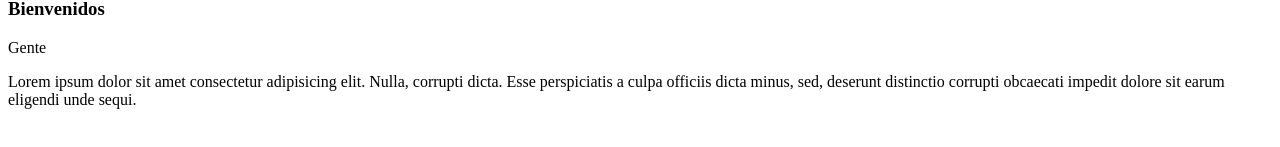
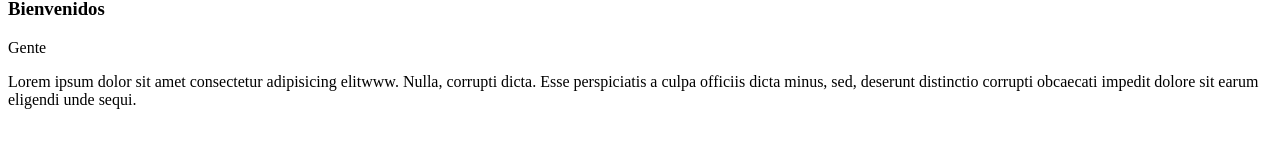
Before and after one commit to Renzin1997/Prueba, a plain HTML site: page index.html in a window 1280 px wide. Shown: the part 129-276 px from the top of the page. Drawn offline with Linux system fonts and the light colour scheme.

Commit message:
unos www

```diff
--- a/index.html
+++ b/index.html
@@ -11,6 +11,6 @@
     <h2>Renzo Camara</h2>
     <h3>Bienvenidos</h3>
     <p>Gente</p>
-    <p>Lorem ipsum dolor sit amet consectetur adipisicing elit. Nulla, corrupti dicta. Esse perspiciatis a culpa officiis dicta minus, sed, deserunt distinctio corrupti obcaecati impedit dolore sit earum eligendi unde sequi.</p>
+    <p>Lorem ipsum dolor sit amet consectetur adipisicing elitwww. Nulla, corrupti dicta. Esse perspiciatis a culpa officiis dicta minus, sed, deserunt distinctio corrupti obcaecati impedit dolore sit earum eligendi unde sequi.</p>
 </body>
 </html>
```
